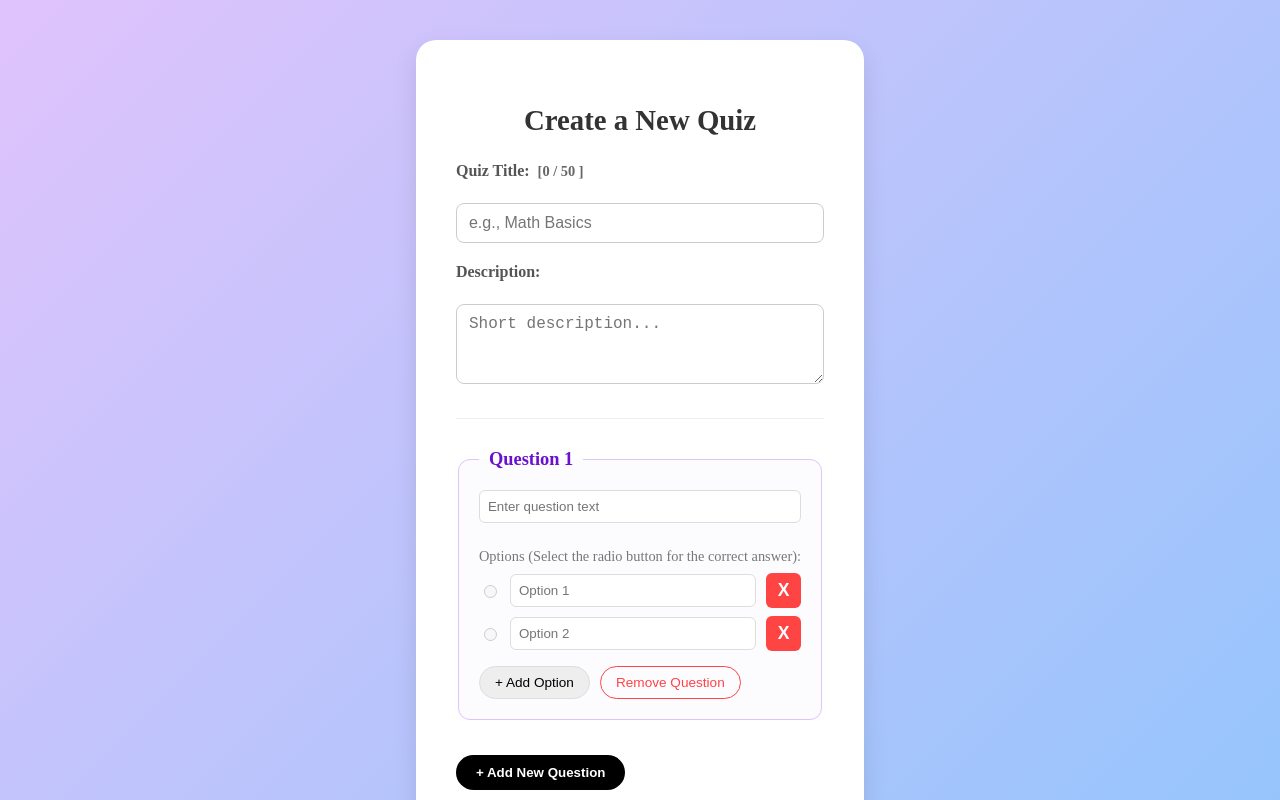
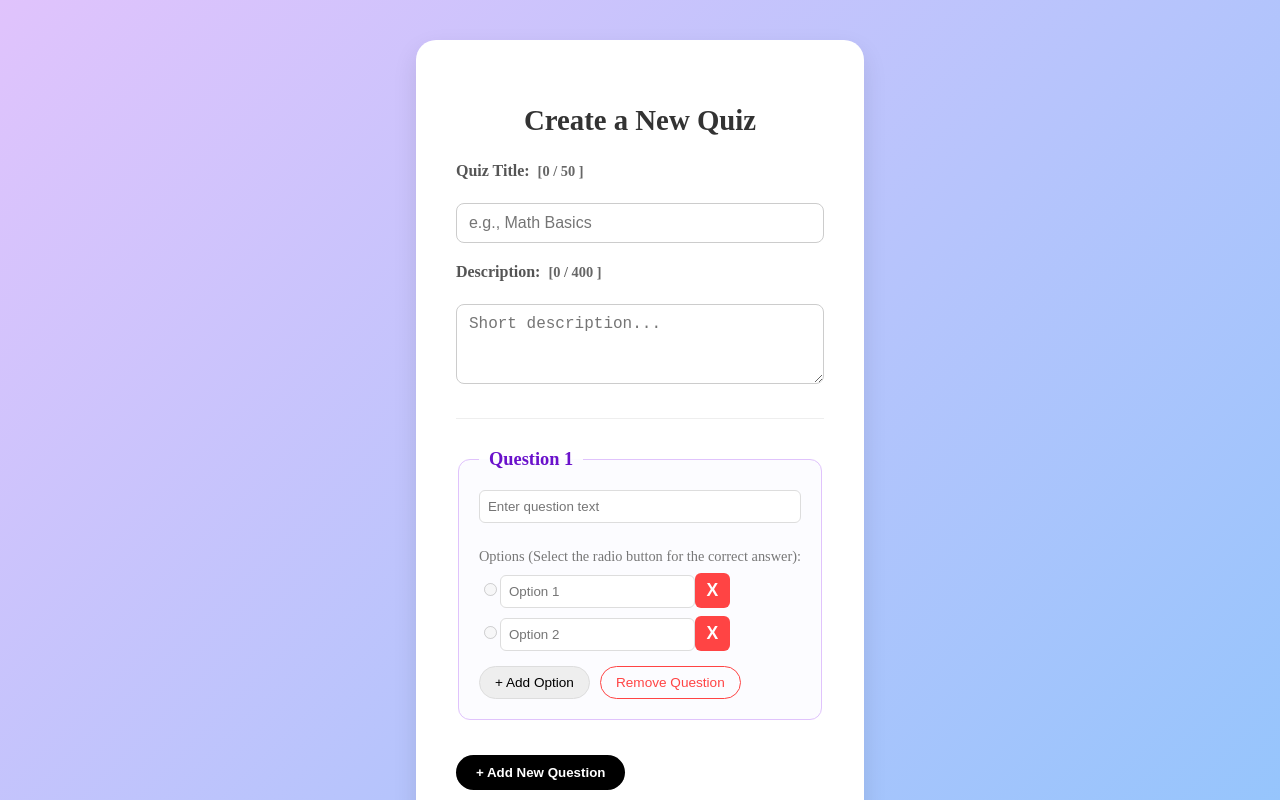
Before and after one commit to wectorJ/qs, a React (Vite) app: page /quizmunism/create in a window 1280 px wide. Shown: the top 800 px of the page. Built offline with nearby package versions, Linux system fonts and the light colour scheme; no server answers.

Commit message:
create/edit file structure update

```diff
--- /dev/null
+++ b/src/client/components/CreateEdit/Option.jsx
@@ -0,0 +1,74 @@
+export function OptionCreateEdit({qIndex, opt, optIndex, q, questions, setQuestions}) {
+
+
+  const maxOptionTextLength = 50;
+
+  const onOptionChange = (qIndex, optIndex, text) => {
+    const updated = [...questions];
+
+    if (updated[qIndex].answer === updated[qIndex].options[optIndex]) {
+      updated[qIndex].answer = text;
+    }
+
+    updated[qIndex].options[optIndex] = text;
+    setQuestions(updated);
+  };
+
+  const onCorrectAnswerChange = (qIndex, value) => {
+    const updated = [...questions];
+    updated[qIndex].answer = value;
+    setQuestions(updated);
+  };
+
+
+  const onRemoveOption = (qIndex, optIndex) => {
+    const updated = [...questions];
+    const removed = updated[qIndex].options[optIndex];
+
+    updated[qIndex].options = updated[qIndex].options.filter((_, i) => i !== optIndex);
+
+    if (updated[qIndex].answer === removed) {
+      updated[qIndex].answer = '';
+    }
+
+    setQuestions(updated);
+  };
+
+
+
+  return(
+    <div className="option">
+      {/* correct answer */}
+      <input
+        type="radio"
+        name={`correct-answer-${qIndex}`}
+        checked={q.answer === opt && opt !== ''}
+        onChange={() => onCorrectAnswerChange(qIndex, opt)}
+        disabled={opt === ''}
+      />
+
+      {/* Option Text */}
+      <input
+        required
+        type="text"
+        className="option-text-input"
+        placeholder={`Option ${optIndex + 1}`}
+        value={opt}
+        onChange={(e) => onOptionChange(qIndex, optIndex, e.target.value)}
+        // maxLength={maxOptionTextLength}
+
+      />
+
+      {/* X Button */}
+      <button
+        type="button"
+        className="delete-option-btn"
+        onClick={() => onRemoveOption(qIndex, optIndex)}
+        title="Delete this option"
+        disabled={q.options.length <= 1}
+      >
+        X
+      </button>
+    </div>
+  );
+}
--- /dev/null
+++ b/src/client/components/CreateEdit/Question.jsx
@@ -0,0 +1,77 @@
+import { OptionCreateEdit } from './Option.jsx';
+
+export function QuestionCreateEdit({ qIndex, q, questions, setQuestions }) {
+
+  const onQuestionTextChange = (index, text) => {
+    const updated = [...questions];
+    updated[index].question = text;
+    setQuestions(updated);
+  };
+
+  const onAddOption = (qIndex) => {
+    const updated = [...questions];
+    updated[qIndex].options.push('');
+    setQuestions(updated);
+  };
+
+  const onRemoveQuestion = (index) => {
+    const updated = questions.filter((_, i) => i !== index);
+    setQuestions(updated);
+  };
+
+
+
+  return (
+    <div className='question-create-edit-card'>
+      <fieldset className="question-fieldset">
+        <legend>Question {qIndex + 1}</legend>
+
+        {/* question Text */}
+        <input
+          required
+          type="text"
+          className="question-input"
+          placeholder="Enter question text"
+          value={q.question}
+          onChange={(e) => onQuestionTextChange(qIndex, e.target.value)}
+        />
+
+        <p className="options-label">Options (Select the radio button for the correct answer):</p>
+
+        {/* Options */}
+        {q.options.map((opt, optIndex) => (
+          <div key={optIndex} className="option-row">
+            <OptionCreateEdit
+              qIndex={qIndex}
+              opt={opt}
+              optIndex={optIndex}
+              q={q}
+              questions={questions}
+              setQuestions={setQuestions}
+              />
+          </div>
+        ))}
+
+        {/* Buttons for add/remove */}
+        <div className="question-actions">
+          <button
+            type="button"
+            className="btn-sm"
+            onClick={() => onAddOption(qIndex)}
+          >
+            + Add Option
+          </button>
+
+          <button
+            type="button"
+            className="btn-sm btn-remove"
+            onClick={() => onRemoveQuestion(qIndex)}
+          >
+            Remove Question
+          </button>
+        </div>
+
+      </fieldset>
+    </div>
+  );
+}
--- /dev/null
+++ b/src/client/components/CreateEdit/QuizDescriptionInput.jsx
@@ -0,0 +1,20 @@
+export function QuizDescriptionInput({ description, setDescription, maxDescriptionLength }) {
+  return (
+    <div className="form-group">
+      <label>Description:
+          <span style={{ marginLeft: "8px", fontSize: "0.9em", color: "#666" }}>
+            [{description.length} / {maxDescriptionLength} ]
+          </span>
+        </label><br/>
+      <textarea
+        required
+        className="form-textarea"
+        value={description}
+        onChange={e => setDescription(e.target.value)}
+        placeholder="Short description..."
+        autoComplete="off"
+        maxLength={400}
+      />
+    </div>
+  );
+}
--- a/src/client/components/QuestionCreateEdit.jsx
+++ /dev/null
@@ -1,128 +0,0 @@
-export function QuestionCreateEdit({ qIndex, q, questions, setQuestions }) {
-
-  const onQuestionTextChange = (index, text) => {
-    const updated = [...questions];
-    updated[index].question = text;
-    setQuestions(updated);
-  };
-
-  const onOptionChange = (qIndex, optIndex, text) => {
-    const updated = [...questions];
-
-    if (updated[qIndex].answer === updated[qIndex].options[optIndex]) {
-      updated[qIndex].answer = text;
-    }
-
-    updated[qIndex].options[optIndex] = text;
-    setQuestions(updated);
-  };
-
-  const onCorrectAnswerChange = (qIndex, value) => {
-    const updated = [...questions];
-    updated[qIndex].answer = value;
-    setQuestions(updated);
-  };
-
-  const onAddOption = (qIndex) => {
-    const updated = [...questions];
-    updated[qIndex].options.push('');
-    setQuestions(updated);
-  };
-
-  const onRemoveOption = (qIndex, optIndex) => {
-    const updated = [...questions];
-    const removed = updated[qIndex].options[optIndex];
-
-    updated[qIndex].options = updated[qIndex].options.filter((_, i) => i !== optIndex);
-
-    if (updated[qIndex].answer === removed) {
-      updated[qIndex].answer = '';
-    }
-
-    setQuestions(updated);
-  };
-
-  const onRemoveQuestion = (index) => {
-    const updated = questions.filter((_, i) => i !== index);
-    setQuestions(updated);
-  };
-
-
-
-  return (
-    <div className='question-create-edit-card'>
-      <fieldset className="question-fieldset">
-        <legend>Question {qIndex + 1}</legend>
-
-        {/* question Text */}
-        <input
-          required
-          type="text"
-          className="question-input"
-          placeholder="Enter question text"
-          value={q.question}
-          onChange={(e) => onQuestionTextChange(qIndex, e.target.value)}
-        />
-
-        <p className="options-label">Options (Select the radio button for the correct answer):</p>
-
-        {/* Options */}
-        {q.options.map((opt, optIndex) => (
-          <div key={optIndex} className="option-row">
-
-            {/* correct answer */}
-            <input
-              type="radio"
-              name={`correct-answer-${qIndex}`}
-              checked={q.answer === opt && opt !== ''}
-              onChange={() => onCorrectAnswerChange(qIndex, opt)}
-              disabled={opt === ''}
-            />
-
-            {/* Option Text */}
-            <input
-              required
-              type="text"
-              className="option-text-input"
-              placeholder={`Option ${optIndex + 1}`}
-              value={opt}
-              onChange={(e) => onOptionChange(qIndex, optIndex, e.target.value)}
-            />
-
-            {/* X Button */}
-            <button
-              type="button"
-              className="delete-option-btn"
-              onClick={() => onRemoveOption(qIndex, optIndex)}
-              title="Delete this option"
-              disabled={q.options.length <= 1}
-            >
-              X
-            </button>
-
-          </div>
-        ))}
-
-        {/* Buttons for add/remove */}
-        <div className="question-actions">
-          <button
-            type="button"
-            className="btn-sm"
-            onClick={() => onAddOption(qIndex)}
-          >
-            + Add Option
-          </button>
-
-          <button
-            type="button"
-            className="btn-sm btn-remove"
-            onClick={() => onRemoveQuestion(qIndex)}
-          >
-            Remove Question
-          </button>
-        </div>
-
-      </fieldset>
-    </div>
-  );
-}
--- a/src/client/components/QuizDescriptionInput.jsx
+++ /dev/null
@@ -1,14 +0,0 @@
-export function QuizDescriptionInput({ description, setDescription }) {
-  return (
-    <div className="form-group">
-      <label>Description:</label><br/>
-      <textarea
-        required
-        className="form-textarea"
-        value={description}
-        onChange={e => setDescription(e.target.value)}
-        placeholder="Short description..."
-      />
-    </div>
-  );
-}
--- a/src/client/pages/CreateEditQuiz.jsx
+++ b/src/client/pages/CreateEditQuiz.jsx
@@ -2,10 +2,10 @@ import { useState, useEffect, useMemo } from 'react';
 import { useNavigate, Link, useParams } from 'react-router-dom';
 import { useQuizzes } from '../context/QuizContext';
 import { useAlert } from '../components/AlertProvider';
-import { QuestionCreateEdit } from '../components/QuestionCreateEdit';
-import { QuizTitleInput } from '../components/QuizTitleInput';
+import { QuestionCreateEdit } from '../components/CreateEdit/Question';
+import { QuizTitleInput } from '../components/CreateEdit/QuizTitleInput';
 import '../styles/createQuiz.css';
-import { QuizDescriptionInput } from '../components/QuizDescriptionInput';
+import { QuizDescriptionInput } from '../components/CreateEdit/QuizDescriptionInput';
 
 
 export default function CreateQuiz() {
@@ -27,6 +27,7 @@ export default function CreateQuiz() {
   const [loading, setLoading] = useState(true);
 
   const maxTittleLength = 50;
+  const maxDescriptionLength = 400;
 
   // useEffect to Load Quiz Data for Editing
   useEffect(() => {
@@ -111,10 +112,11 @@ export default function CreateQuiz() {
 
         <QuizTitleInput title={title} setTitle={setTitle} maxTittleLength={maxTittleLength} />
 
-        <QuizDescriptionInput description={description} setDescription={setDescription} />
+        <QuizDescriptionInput description={description} setDescription={setDescription} maxDescriptionLength={maxDescriptionLength} />
 
         <hr />
 
+        {/* Questions List */}
         {questions.map((q, qIndex) => (
           <QuestionCreateEdit
             key={qIndex}
```
Also changed, not shown: src/client/components/CreateEdit/QuizTitleInput.jsx (renamed from src/client/components/QuizTitleInput.jsx).
